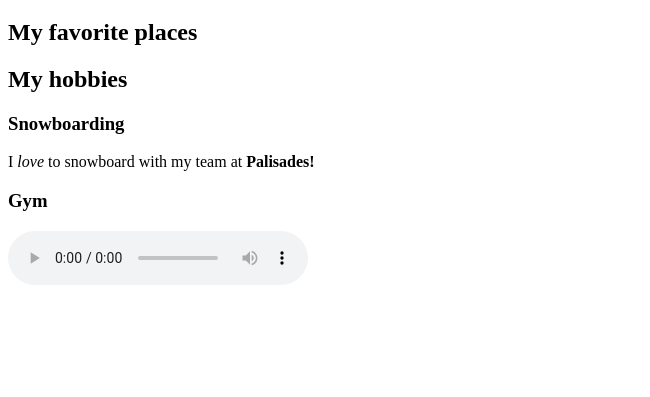
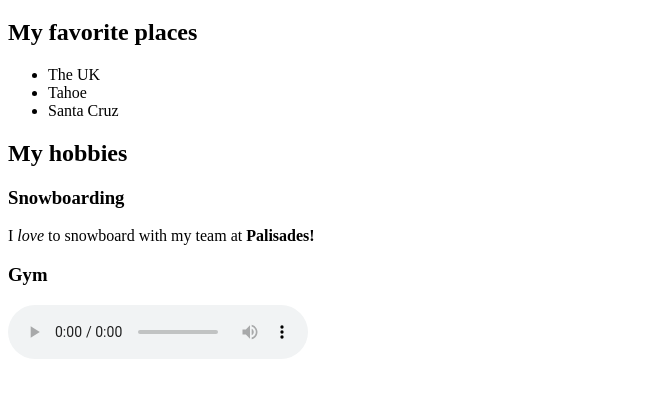
Before and after one commit to ryleighbrownridge/ryleighbrownidge.github.io, a plain HTML site: page index.html in a window 1280 px wide. Shown: the part 61-458 px from the top of the page, without its empty margins (0-650 px from the left). Drawn offline with Linux system fonts and the light colour scheme.

Commit message:
add list

```diff
--- a/index.html
+++ b/index.html
@@ -10,6 +10,11 @@
 <body>
     <h1>Welcome to Ryleigh Brownridge's Website!</h1>
     <h2>My favorite places</h2>
+    <ul>
+        <li>The UK</li>
+        <li>Tahoe</li>
+        <li>Santa Cruz</li>
+    </ul>
     <h2>My hobbies</h2>
     <h3>Snowboarding</h3>
     <p>I <em>love</em> to snowboard with my team at <strong>Palisades!</strong></p>
```
